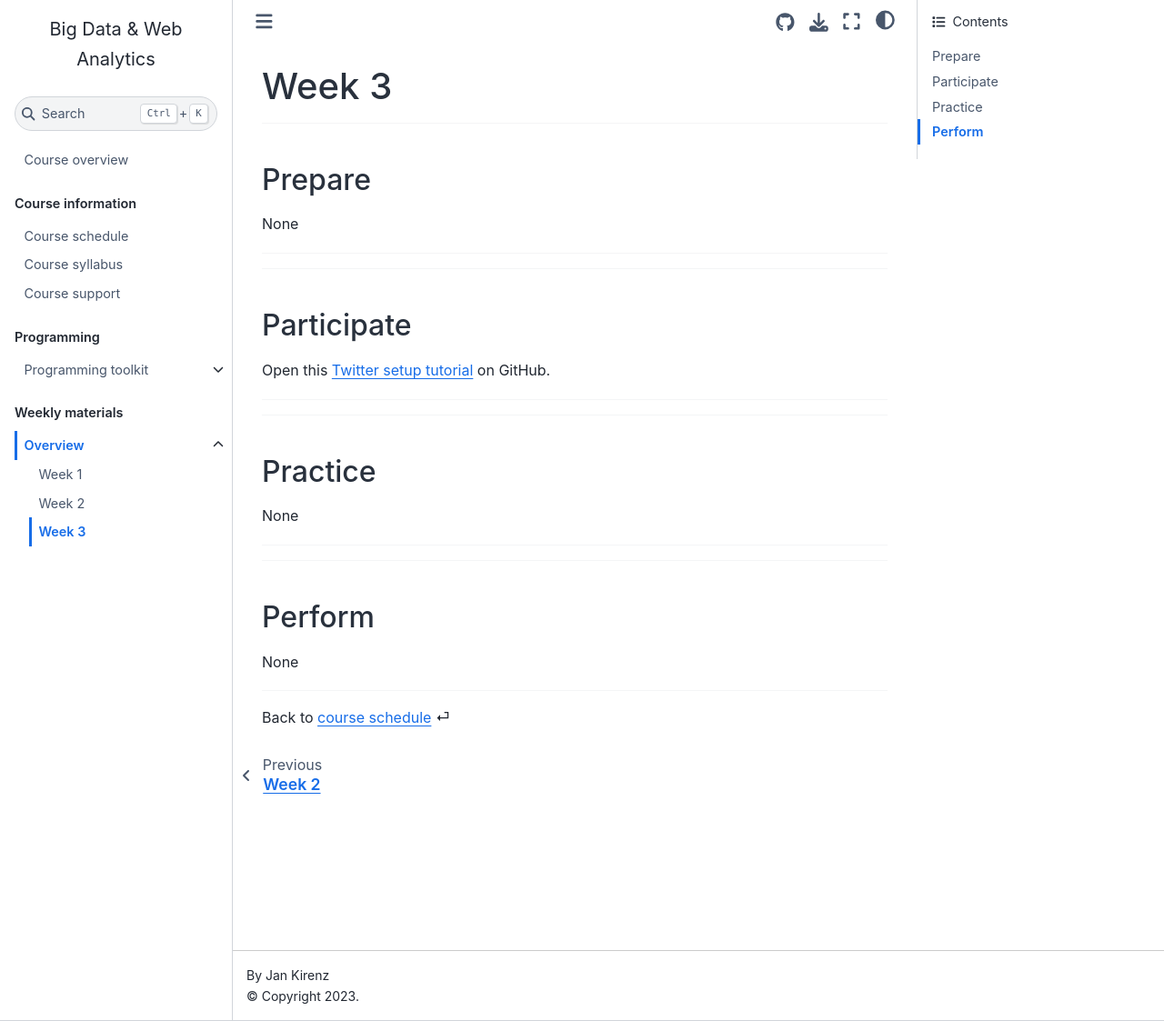
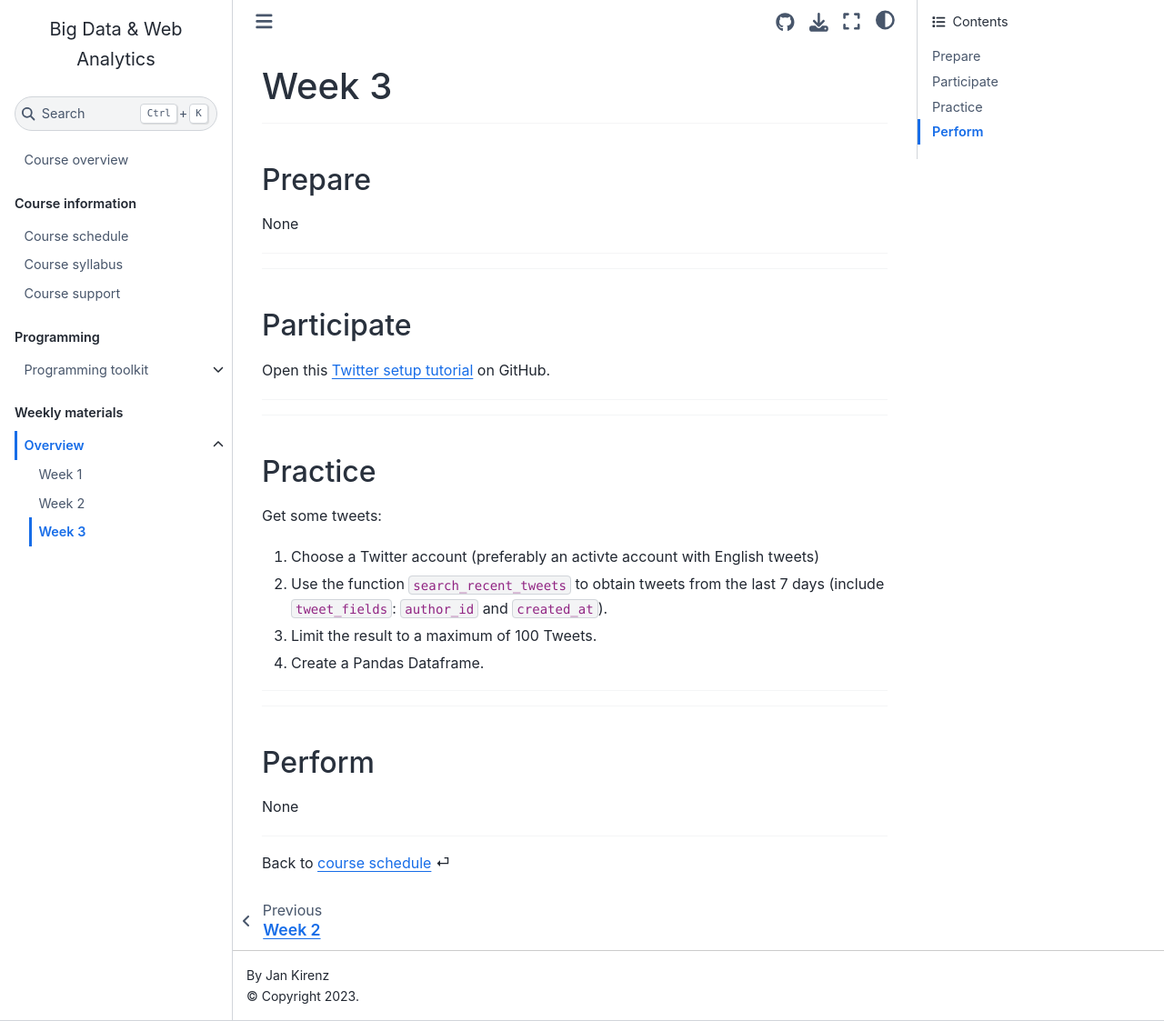
Before and after one commit to om2-ws22/website, a Jupyter Book: the page built from weeks/week3.md, in a window 1280 px wide and 1123 px high. Shown: the whole window at 91% size. Built offline with Jupyter Book 1.0.4 settings and Sphinx 7.4.7 and the Sphinx Book theme 1.1.4, drawn with Linux system fonts in a browser that asks for light colours; comment, search, counter and statistics services are not loaded.

Commit message:
Update week3.md

```diff
--- a/weeks/week3.md
+++ b/weeks/week3.md
@@ -28,8 +28,13 @@ Open this [Twitter setup tutorial](https://github.com/kirenz/twitter-tutorial) o
 (practice)=
 ## Practice
 
+Get some tweets:
 
-None
+1. Choose a Twitter account (preferably an activte account with English tweets)
+1. Use the function `search_recent_tweets` to obtain tweets from the last 7 days (include `tweet_fields`: `author_id` and `created_at`).
+1. Limit the result to a maximum of 100 Tweets.
+1. Create a Pandas Dataframe.
+
 
 ---
 
```
